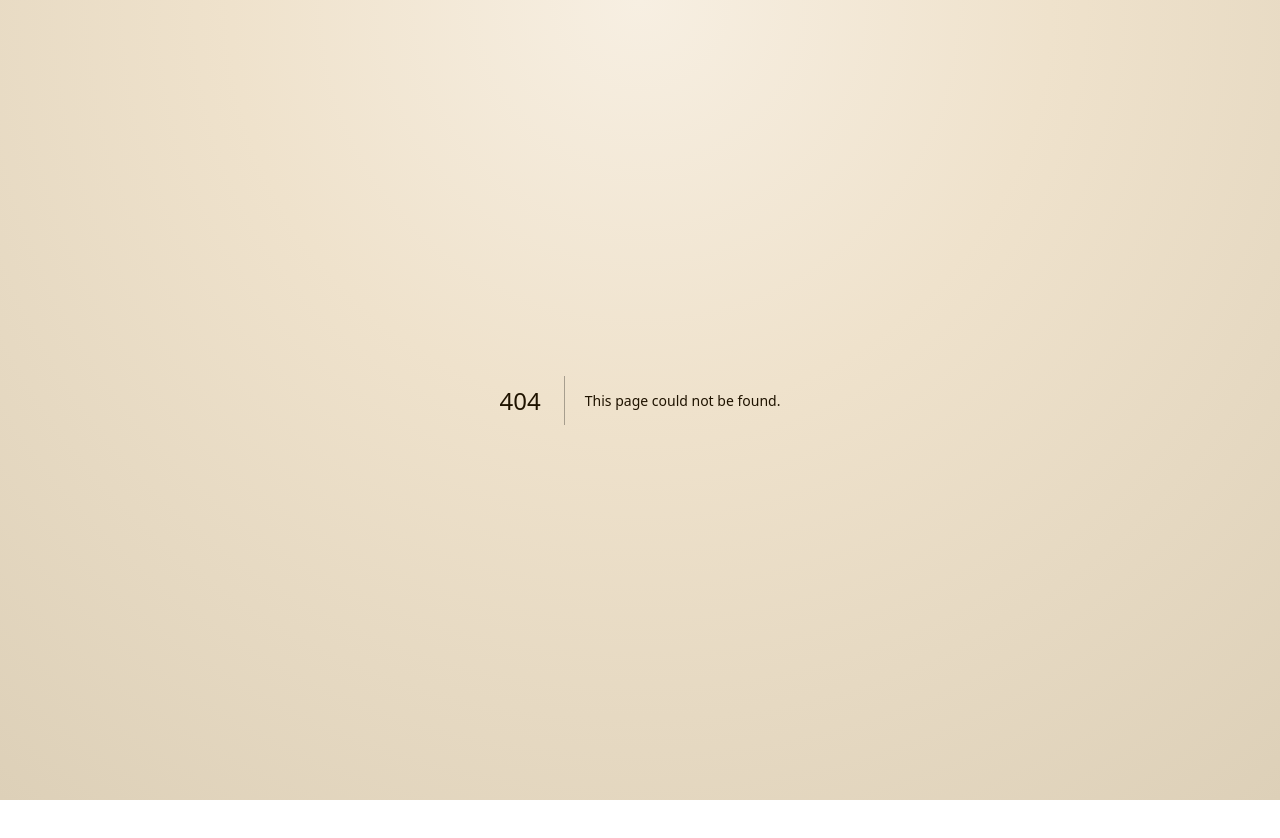
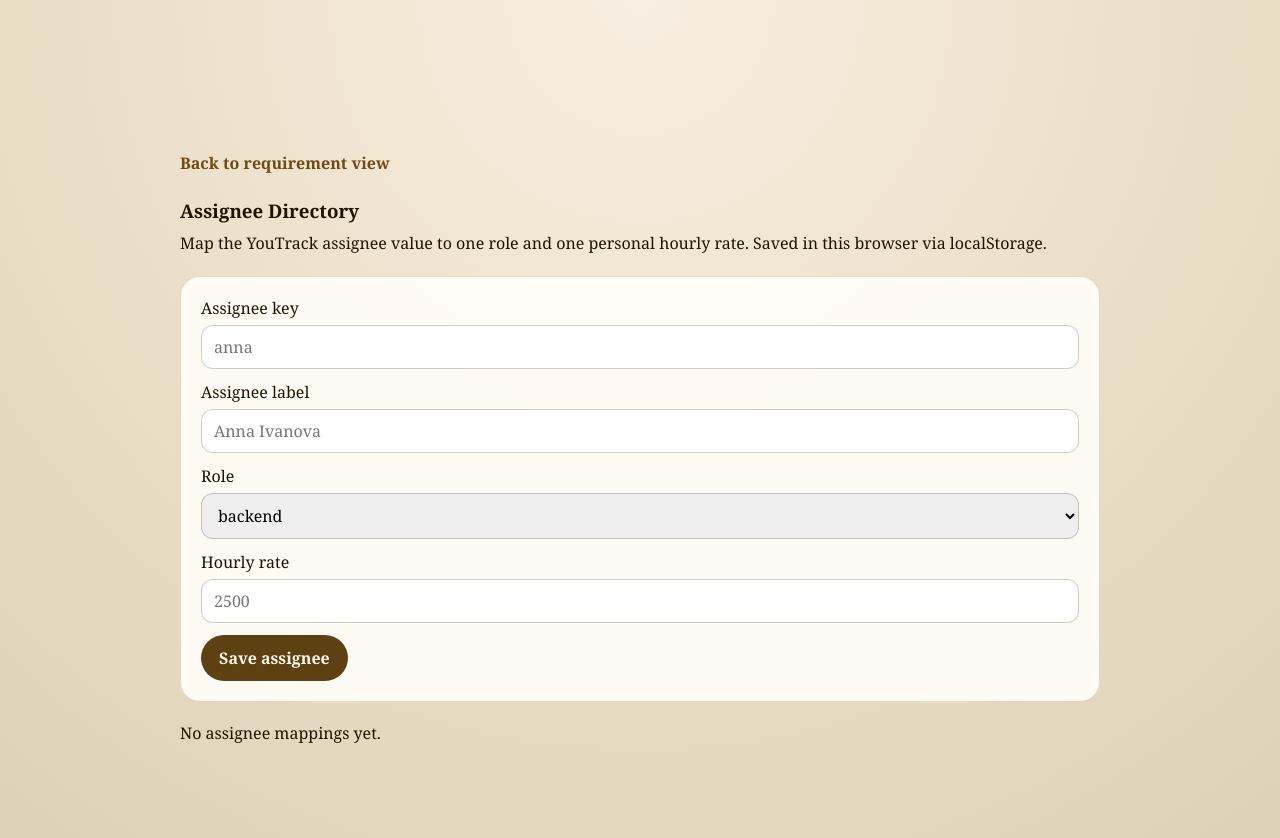
Before and after one commit to SeleznevAM/ai-board, a Next.js app: page /assignees in a window 1280 px wide. Before the commit this address had no page. Shown: the top 838 px of the page. Before the commit the page ends 800 px from the top, so only its background shows below. Built offline with nearby package versions, Linux system fonts and the light colour scheme.

Commit message:
feat(03-03): add assignee directory page

```diff
--- /dev/null
+++ b/app/assignees/page.tsx
@@ -0,0 +1,29 @@
+import Link from "next/link";
+
+import { AssigneeDirectoryForm } from "../../src/components/assignee-directory-form";
+
+export default function AssigneesPage() {
+  return (
+    <main
+      style={{
+        minHeight: "100vh",
+        display: "grid",
+        placeItems: "center",
+        padding: "48px 20px",
+      }}
+    >
+      <section
+        style={{
+          width: "min(920px, 100%)",
+          display: "grid",
+          gap: "24px",
+        }}
+      >
+        <Link href="/" style={{ color: "#6f4a16", textDecoration: "none", fontWeight: 700 }}>
+          Back to requirement view
+        </Link>
+        <AssigneeDirectoryForm />
+      </section>
+    </main>
+  );
+}
--- /dev/null
+++ b/src/components/assignee-directory-form.tsx
@@ -0,0 +1,235 @@
+"use client";
+
+import { useEffect, useState, type FormEvent } from "react";
+
+import { loadAssigneeDirectory, saveAssigneeDirectory } from "../lib/costing/storage";
+import { DIRECTION_KEYS, type AssigneeDirectoryEntry, type DirectionKey } from "../lib/costing/types";
+
+type DraftEntry = {
+  assigneeKey: string;
+  assigneeLabel: string;
+  role: DirectionKey;
+  hourlyRate: string;
+};
+
+const emptyDraft: DraftEntry = {
+  assigneeKey: "",
+  assigneeLabel: "",
+  role: "backend",
+  hourlyRate: "",
+};
+
+function toDraft(entry: AssigneeDirectoryEntry): DraftEntry {
+  return {
+    assigneeKey: entry.assigneeKey,
+    assigneeLabel: entry.assigneeLabel,
+    role: entry.role,
+    hourlyRate: String(entry.hourlyRate),
+  };
+}
+
+function toEntry(draft: DraftEntry): AssigneeDirectoryEntry | null {
+  const hourlyRate = Number(draft.hourlyRate);
+  if (!draft.assigneeKey.trim() || !draft.assigneeLabel.trim() || !Number.isFinite(hourlyRate) || hourlyRate <= 0) {
+    return null;
+  }
+
+  return {
+    assigneeKey: draft.assigneeKey.trim(),
+    assigneeLabel: draft.assigneeLabel.trim(),
+    role: draft.role,
+    hourlyRate,
+  };
+}
+
+export function AssigneeDirectoryForm() {
+  const [entries, setEntries] = useState<AssigneeDirectoryEntry[]>([]);
+  const [draft, setDraft] = useState<DraftEntry>(emptyDraft);
+
+  useEffect(() => {
+    setEntries(loadAssigneeDirectory());
+  }, []);
+
+  function persist(nextEntries: AssigneeDirectoryEntry[]) {
+    setEntries(nextEntries);
+    saveAssigneeDirectory(nextEntries);
+  }
+
+  function handleSubmit(event: FormEvent<HTMLFormElement>) {
+    event.preventDefault();
+    const entry = toEntry(draft);
+    if (!entry) {
+      return;
+    }
+
+    const nextEntries = entries.some((existing) => existing.assigneeKey === entry.assigneeKey)
+      ? entries.map((existing) => (existing.assigneeKey === entry.assigneeKey ? entry : existing))
+      : [...entries, entry];
+
+    persist(nextEntries);
+    setDraft(emptyDraft);
+  }
+
+  function handleEdit(entry: AssigneeDirectoryEntry) {
+    setDraft(toDraft(entry));
+  }
+
+  function handleDelete(assigneeKey: string) {
+    persist(entries.filter((entry) => entry.assigneeKey !== assigneeKey));
+  }
+
+  return (
+    <section
+      style={{
+        display: "grid",
+        gap: "20px",
+      }}
+    >
+      <div style={{ display: "grid", gap: "8px" }}>
+        <h1 style={{ margin: 0 }}>Assignee Directory</h1>
+        <p style={{ margin: 0, lineHeight: 1.6 }}>
+          Map the YouTrack assignee value to one role and one personal hourly rate. Saved in this browser via localStorage.
+        </p>
+      </div>
+
+      <form
+        onSubmit={handleSubmit}
+        style={{
+          display: "grid",
+          gap: "12px",
+          padding: "20px",
+          borderRadius: "20px",
+          border: "1px solid rgba(75, 49, 11, 0.16)",
+          background: "rgba(255, 252, 247, 0.94)",
+        }}
+      >
+        <label style={{ display: "grid", gap: "6px" }}>
+          Assignee key
+          <input
+            value={draft.assigneeKey}
+            onChange={(event) => setDraft((current) => ({ ...current, assigneeKey: event.target.value }))}
+            placeholder="anna"
+            style={{ borderRadius: "12px", border: "1px solid rgba(75, 49, 11, 0.24)", padding: "10px 12px", font: "inherit" }}
+          />
+        </label>
+
+        <label style={{ display: "grid", gap: "6px" }}>
+          Assignee label
+          <input
+            value={draft.assigneeLabel}
+            onChange={(event) => setDraft((current) => ({ ...current, assigneeLabel: event.target.value }))}
+            placeholder="Anna Ivanova"
+            style={{ borderRadius: "12px", border: "1px solid rgba(75, 49, 11, 0.24)", padding: "10px 12px", font: "inherit" }}
+          />
+        </label>
+
+        <label style={{ display: "grid", gap: "6px" }}>
+          Role
+          <select
+            value={draft.role}
+            onChange={(event) =>
+              setDraft((current) => ({
+                ...current,
+                role: event.target.value as DirectionKey,
+              }))
+            }
+            style={{ borderRadius: "12px", border: "1px solid rgba(75, 49, 11, 0.24)", padding: "10px 12px", font: "inherit" }}
+          >
+            {DIRECTION_KEYS.map((direction) => (
+              <option key={direction} value={direction}>
+                {direction}
+              </option>
+            ))}
+          </select>
+        </label>
+
+        <label style={{ display: "grid", gap: "6px" }}>
+          Hourly rate
+          <input
+            value={draft.hourlyRate}
+            onChange={(event) => setDraft((current) => ({ ...current, hourlyRate: event.target.value }))}
+            placeholder="2500"
+            inputMode="decimal"
+            style={{ borderRadius: "12px", border: "1px solid rgba(75, 49, 11, 0.24)", padding: "10px 12px", font: "inherit" }}
+          />
+        </label>
+
+        <button
+          type="submit"
+          style={{
+            width: "fit-content",
+            borderRadius: "999px",
+            border: "none",
+            padding: "12px 18px",
+            font: "inherit",
+            fontWeight: 700,
+            background: "#5e4112",
+            color: "#fff7ea",
+            cursor: "pointer",
+          }}
+        >
+          Save assignee
+        </button>
+      </form>
+
+      <div
+        style={{
+          display: "grid",
+          gap: "12px",
+        }}
+      >
+        {entries.length === 0 ? (
+          <p style={{ margin: 0 }}>No assignee mappings yet.</p>
+        ) : (
+          entries.map((entry) => (
+            <article
+              key={entry.assigneeKey}
+              style={{
+                display: "grid",
+                gap: "8px",
+                padding: "16px",
+                borderRadius: "18px",
+                border: "1px solid rgba(75, 49, 11, 0.16)",
+                background: "rgba(255, 252, 247, 0.94)",
+              }}
+            >
+              <div style={{ fontWeight: 700 }}>{entry.assigneeLabel}</div>
+              <div>Key: {entry.assigneeKey}</div>
+              <div>Role: {entry.role}</div>
+              <div>Hourly rate: {entry.hourlyRate}</div>
+              <div style={{ display: "flex", gap: "10px" }}>
+                <button
+                  type="button"
+                  onClick={() => handleEdit(entry)}
+                  style={{
+                    borderRadius: "999px",
+                    border: "1px solid rgba(75, 49, 11, 0.2)",
+                    padding: "8px 12px",
+                    background: "white",
+                    cursor: "pointer",
+                  }}
+                >
+                  Edit
+                </button>
+                <button
+                  type="button"
+                  onClick={() => handleDelete(entry.assigneeKey)}
+                  style={{
+                    borderRadius: "999px",
+                    border: "1px solid rgba(156, 28, 28, 0.2)",
+                    padding: "8px 12px",
+                    background: "white",
+                    color: "#9c1c1c",
+                    cursor: "pointer",
+                  }}
+                >
+                  Delete
+                </button>
+              </div>
+            </article>
+          ))
+        )}
+      </div>
+    </section>
+  );
+}
--- /dev/null
+++ b/src/lib/costing/storage.ts
@@ -0,0 +1,52 @@
+import type { AssigneeDirectoryEntry } from "./types";
+
+const ASSIGNEE_DIRECTORY_STORAGE_KEY = "board-ai.assignee-directory.v1";
+
+function normalizeEntry(entry: Partial<AssigneeDirectoryEntry>): AssigneeDirectoryEntry | null {
+  const assigneeKey = entry.assigneeKey?.trim();
+  const assigneeLabel = entry.assigneeLabel?.trim();
+  const hourlyRate = Number(entry.hourlyRate);
+
+  if (!assigneeKey || !assigneeLabel || !Number.isFinite(hourlyRate) || hourlyRate <= 0) {
+    return null;
+  }
+
+  if (!entry.role) {
+    return null;
+  }
+
+  return {
+    assigneeKey,
+    assigneeLabel,
+    role: entry.role,
+    hourlyRate,
+  };
+}
+
+export function loadAssigneeDirectory(): AssigneeDirectoryEntry[] {
+  if (typeof window === "undefined") {
+    return [];
+  }
+
+  const raw = window.localStorage.getItem(ASSIGNEE_DIRECTORY_STORAGE_KEY);
+  if (!raw) {
+    return [];
+  }
+
+  try {
+    const parsed = JSON.parse(raw) as Partial<AssigneeDirectoryEntry>[];
+    return parsed
+      .map((entry) => normalizeEntry(entry))
+      .filter((entry): entry is AssigneeDirectoryEntry => entry !== null);
+  } catch {
+    return [];
+  }
+}
+
+export function saveAssigneeDirectory(entries: readonly AssigneeDirectoryEntry[]) {
+  if (typeof window === "undefined") {
+    return;
+  }
+
+  window.localStorage.setItem(ASSIGNEE_DIRECTORY_STORAGE_KEY, JSON.stringify(entries));
+}
```
